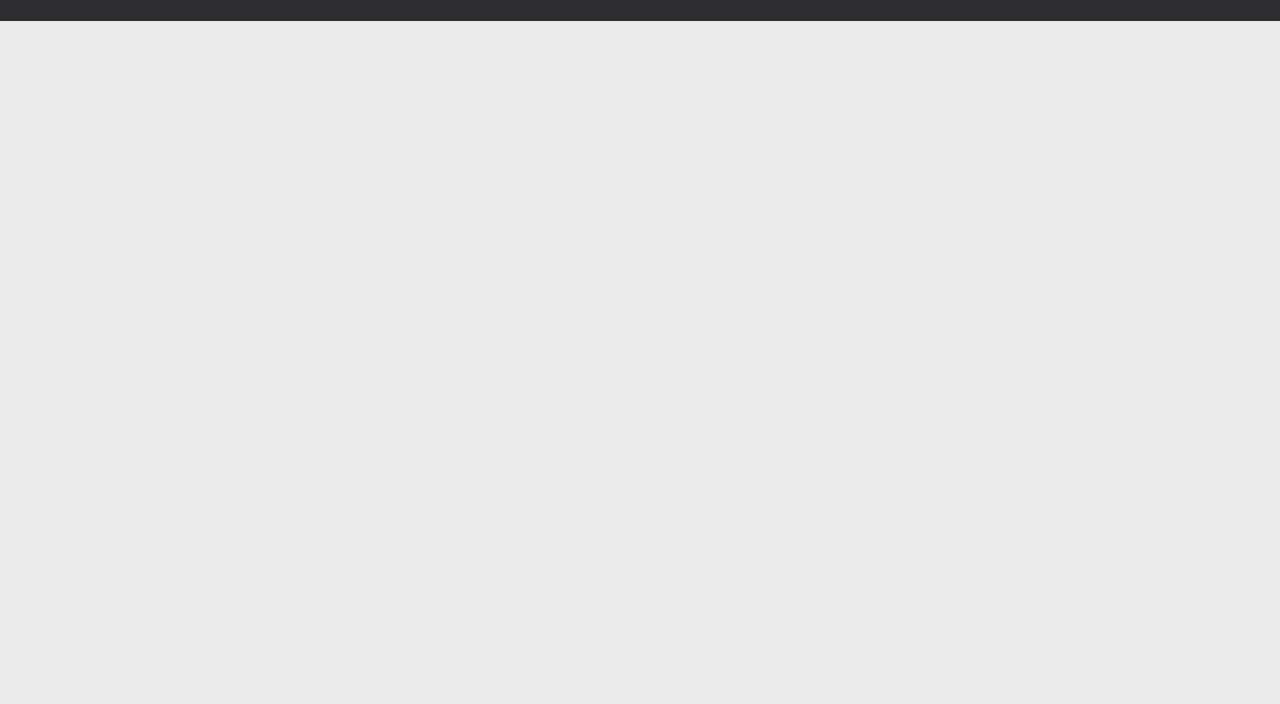
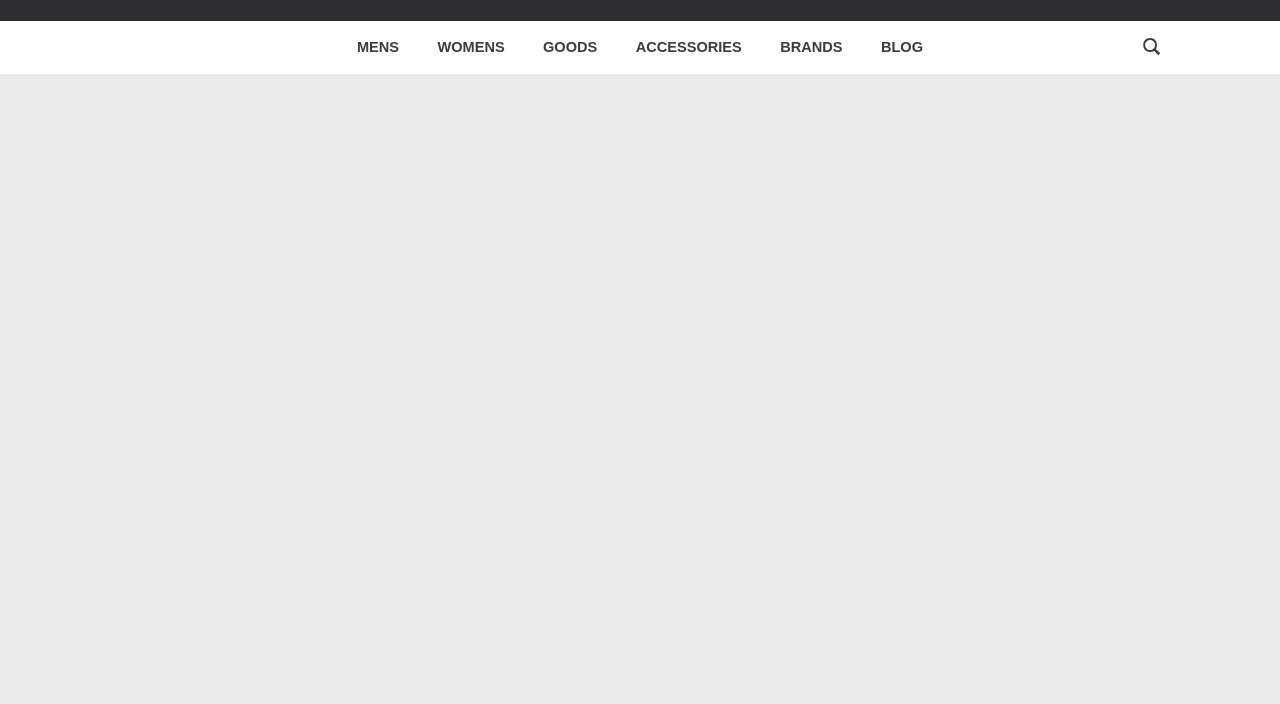
Before and after one commit to NikitaPetrovskiy/OnlineStore_project, a plain HTML site: page index.html in a window 1280 px wide. Shown: the part 96-800 px from the top of the page. Drawn offline with Linux system fonts and the light colour scheme.

Commit message:
Created main menu and search button

```diff
--- a/index.html
+++ b/index.html
@@ -64,10 +64,27 @@
         </div>
     </div>
     <div id="menu">
-        <div class="wrap">
-
+        <div class="wrap main_flex__nowrap flex__jcontent_center
+            flex__align-items_center">
+            <nav id="main_nav">
+                <li><a href="#" class="anime">MENS</a></li>
+                <li><a href="#" class="anime">WOMENS</a></li>
+                <li><a href="#" class="anime">GOODS</a></li>
+                <li><a href="#" class="anime">ACCESSORIES</a></li>
+                <li><a href="#" class="anime">BRANDS</a></li>
+                <li><a href="#" class="anime">BLOG</a></li>
+            </nav>
+            <div id="search_button">
+                <svg
+                        xmlns="http://www.w3.org/2000/svg"
+                        xmlns:xlink="http://www.w3.org/1999/xlink">
+                    <path fill-rule="evenodd"  fill="rgb(60, 61, 65)"
+                          d="M12.076,7.001 C12.076,9.782 9.854,12.044 7.117,12.044 C4.379,12.044 2.135,9.782 2.135,7.001 C2.135,4.202 4.361,1.938 7.117,1.938 C9.854,1.938 12.076,4.220 12.076,7.001 L12.076,7.001 ZM12.966,11.284 C13.609,10.042 13.956,8.521 13.956,7.001 C13.956,2.811 11.241,0.062 7.117,0.062 C2.993,0.062 0.260,2.811 0.260,7.001 C0.260,11.191 2.993,13.924 7.117,13.924 C8.613,13.924 10.110,13.568 11.351,12.938 L15.342,17.196 L17.233,15.306 L12.966,11.284 L12.966,11.284 Z"/>
+                </svg>
+            </div>
         </div>
     </div>
+
 </header>
 <script src="js/main.js"></script>
 </body>
--- a/styles/styles.css
+++ b/styles/styles.css
@@ -135,3 +135,44 @@ div.btn {
 #cart:hover svg {
     fill: #fff;
 }
+#menu {
+    background-color: #fff;
+    width: 100%;
+    height: 4.16vmax;
+
+}
+nav li {
+    list-style: none;
+}
+nav a {
+    text-decoration: none;
+}
+#main_nav,
+#main_nav li,
+#main_nav a {
+    display: flex;
+    flex-flow: row;
+    height: inherit;
+    align-items: center;
+    justify-content: center;
+}
+#main_nav a {
+    padding: 0 1.5vmax;
+    color: #3c3d41;
+    text-transform: uppercase;
+    font-weight: bold;
+}
+#main_nav a:hover {
+    background-color: #3c3d41;
+    color: #fff;
+}
+#search_button svg {
+    width: 1.5vmax;
+    height: 1.5vmax;
+}
+#search_button {
+    position: absolute;
+    cursor: pointer;
+    right: 0;
+    top: calc(50% - 0.75vmax);
+}
```
